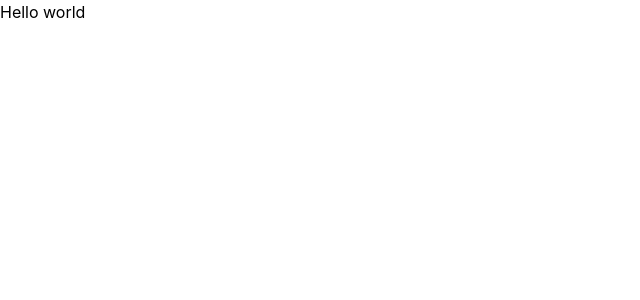
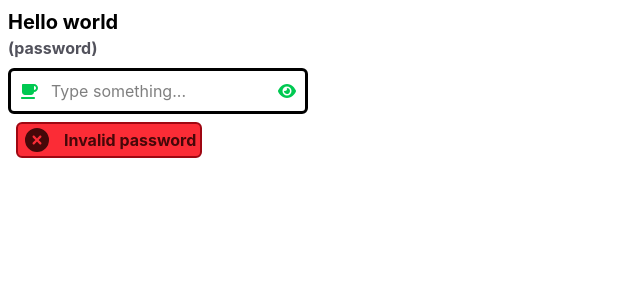
Before and after one commit to kkamildev/e-commerce-system-final, a React (Vite) app in the folder app/: page / in a window 1280 px wide. Shown: the top 300 px of the page, without its empty margins (0-640 px from the left). Built offline with nearby package versions, Linux system fonts and the light colour scheme.

Commit message:
created InputField and Notifications labels

```diff
--- a/app/package.json
+++ b/app/package.json
@@ -10,6 +10,11 @@
     "preview": "vite preview"
   },
   "dependencies": {
+    "@fortawesome/fontawesome-svg-core": "^7.3.1",
+    "@fortawesome/free-brands-svg-icons": "^7.3.1",
+    "@fortawesome/free-regular-svg-icons": "^7.3.1",
+    "@fortawesome/free-solid-svg-icons": "^7.3.1",
+    "@fortawesome/react-fontawesome": "^3.5.0",
     "@tailwindcss/vite": "^4.3.3",
     "axios": "^1.19.0",
     "react": "^19.2.8",
--- /dev/null
+++ b/app/src/App.tsx
@@ -0,0 +1,32 @@
+import { useState, type FC } from "react";
+import InputField from "./Utils/Components/Input/InputField";
+import { faCoffee } from "@fortawesome/free-solid-svg-icons";
+
+type Props = {
+
+}
+
+const App : FC<Props> = ({}) => {
+
+    const [value, setValue] = useState<string>("");
+
+    return (
+        <>
+            <InputField
+                title="Hello world"
+                subtitle="(password)"
+                icon={faCoffee}
+                style="max-w-[300px]"
+                iconStyle='text-green-500!'
+                placeholder='Type something...'
+                type='password'
+                id='input'
+                value={value}
+                onChange={(value) => setValue(value)}
+                errors={["Invalid password"]}
+            />
+        </>
+    )
+}
+
+export default App;
--- /dev/null
+++ b/app/src/Utils/Components/Input/InputField.tsx
@@ -0,0 +1,53 @@
+import { useState, type FC } from "react";
+import { FontAwesomeIcon } from "@fortawesome/react-fontawesome";
+import type { IconDefinition } from "@fortawesome/fontawesome-svg-core";
+import { faEye, faEyeSlash } from "@fortawesome/free-solid-svg-icons";
+import ErrorNotification from "../Notifications/ErrorNotification";
+
+
+type Props = {
+    title?:string,
+    subtitle?:string,
+    style?:string,
+    iconStyle?:string
+    type?:string,
+    icon?:IconDefinition,
+    placeholder?:string,
+    id:string,
+    value:string,
+    onChange:(value : string) => void;
+    errors?:string[]
+}
+
+const InputField : FC<Props> = ({id, title, subtitle, style = "", iconStyle = "", type = "text", placeholder = "", icon, value, onChange, errors = []}) => {
+
+    const [isShowingPassword, setIsShowingPassword] = useState<boolean>(false);
+
+    return (
+        <section className="m-2 min-w-0">
+            {title && <label htmlFor={id}><p className="font-bold text-xl mt-2 dark:text-white">{title}</p></label>}
+            {subtitle && <label htmlFor={id}><p className="font-bold mb-2 text-zinc-600">{subtitle}</p></label>}
+            <section className={`flex gap-x-3 p-2 items-center border-3 rounded-md dark:border-white ${style}`}>
+                {
+                    icon &&
+                    <label htmlFor={id}>
+                        <FontAwesomeIcon icon={icon}  className={`shrink-0 dark:text-white ${iconStyle}`}/>
+                    </label>
+                }
+                <input id={id} type={type == "password" ? isShowingPassword ? "text" : "password" : type}
+                className={`flex-[1_1_auto] focus:outline-0 min-w-0 dark:text-white`} placeholder={placeholder} value={value} onChange={(e) => onChange(e.target.value)}/>
+                {
+                    type == "password" && <FontAwesomeIcon className={`shrink-0 dark:text-white cursor-pointer ${iconStyle}`} icon={isShowingPassword ? faEyeSlash : faEye}
+                        onClick={() => setIsShowingPassword((prev) => !prev)}
+                    />
+                }
+            </section>
+            {
+                errors.length != 0 &&
+                <ErrorNotification content={errors[0]}/>
+            }
+        </section>
+    )
+}
+
+export default InputField;
--- /dev/null
+++ b/app/src/Utils/Components/Notifications/ErrorNotification.tsx
@@ -0,0 +1,20 @@
+import { faCircleXmark } from "@fortawesome/free-solid-svg-icons";
+import { FontAwesomeIcon } from "@fortawesome/react-fontawesome";
+import type { FC } from "react";
+
+
+type Props = {
+    content:string
+}
+
+const ErrorNotification : FC<Props> = ({content}) => {
+    return (
+        <section className="flex items-center justify-start">
+            <p className="bg-red-500 border-2 border-red-800 m-2 p-1 font-bold text-red-950 rounded-md flex items-center gap-x-3">
+                <FontAwesomeIcon icon={faCircleXmark} className="text-2xl"/> {content}
+            </p>
+        </section>
+    )
+}
+
+export default ErrorNotification;
--- /dev/null
+++ b/app/src/Utils/Components/Notifications/InfoNotification.tsx
@@ -0,0 +1,21 @@
+
+import { faInfoCircle } from "@fortawesome/free-solid-svg-icons";
+import { FontAwesomeIcon } from "@fortawesome/react-fontawesome";
+import type { FC } from "react";
+
+
+type Props = {
+    content:string
+}
+
+const InfoNotification : FC<Props> = ({content}) => {
+    return (
+        <section className="flex items-center justify-start">
+            <p className="bg-blue-500 border-2 border-blue-800 m-2 p-1 font-bold text-blue-950 rounded-md flex items-center gap-x-3">
+                <FontAwesomeIcon icon={faInfoCircle} className="text-2xl"/> {content}
+            </p>
+        </section>
+    )
+}
+
+export default InfoNotification;
--- /dev/null
+++ b/app/src/Utils/Components/Notifications/SuccessNotification.tsx
@@ -0,0 +1,20 @@
+import { faCheckCircle } from "@fortawesome/free-solid-svg-icons";
+import { FontAwesomeIcon } from "@fortawesome/react-fontawesome";
+import type { FC } from "react";
+
+
+type Props = {
+    content:string
+}
+
+const SuccessNotification : FC<Props> = ({content}) => {
+    return (
+        <section className="flex items-center justify-start">
+            <p className="bg-green-500 border-2 border-green-800 m-2 p-1 font-bold text-green-950 rounded-md flex items-center gap-x-3">
+                <FontAwesomeIcon icon={faCheckCircle} className="text-2xl"/> {content}
+            </p>
+        </section>
+    )
+}
+
+export default SuccessNotification;
--- /dev/null
+++ b/app/src/Utils/Components/Notifications/WarningNotification.tsx
@@ -0,0 +1,20 @@
+import { faCircleExclamation } from "@fortawesome/free-solid-svg-icons";
+import { FontAwesomeIcon } from "@fortawesome/react-fontawesome";
+import type { FC } from "react";
+
+
+type Props = {
+    content:string
+}
+
+const WarningNotification : FC<Props> = ({content}) => {
+    return (
+        <section className="flex items-center justify-start">
+            <p className="bg-yellow-500 border-2 border-yellow-800 m-2 p-1 font-bold text-yellow-950 rounded-md flex items-center gap-x-3">
+                <FontAwesomeIcon icon={faCircleExclamation} className="text-2xl"/> {content}
+            </p>
+        </section>
+    )
+}
+
+export default WarningNotification;
--- a/app/src/main.css
+++ b/app/src/main.css
@@ -1 +1,6 @@
 @import "tailwindcss";
+
+
+body {
+    @apply dark:bg-zinc-900
+}
--- a/app/src/main.tsx
+++ b/app/src/main.tsx
@@ -1,9 +1,10 @@
 import { StrictMode } from 'react'
 import { createRoot } from 'react-dom/client'
 import './main.css'
+import App from './App';
 
 createRoot(document.getElementById('root')!).render(
   <StrictMode>
-    <h1>Hello world</h1>
+    <App/>
   </StrictMode>
 )
--- /dev/null
+++ b/app/tailwind.config.js
@@ -0,0 +1,4 @@
+export const darkMode = "class";
+export const content = ["./src/**/*.{js,jsx,ts,tsx}"];
+export const theme = { extend: {} };
+export const plugins = [];
```
Also changed, not shown: 1 other file (tests, documents, lock files or other folders).
